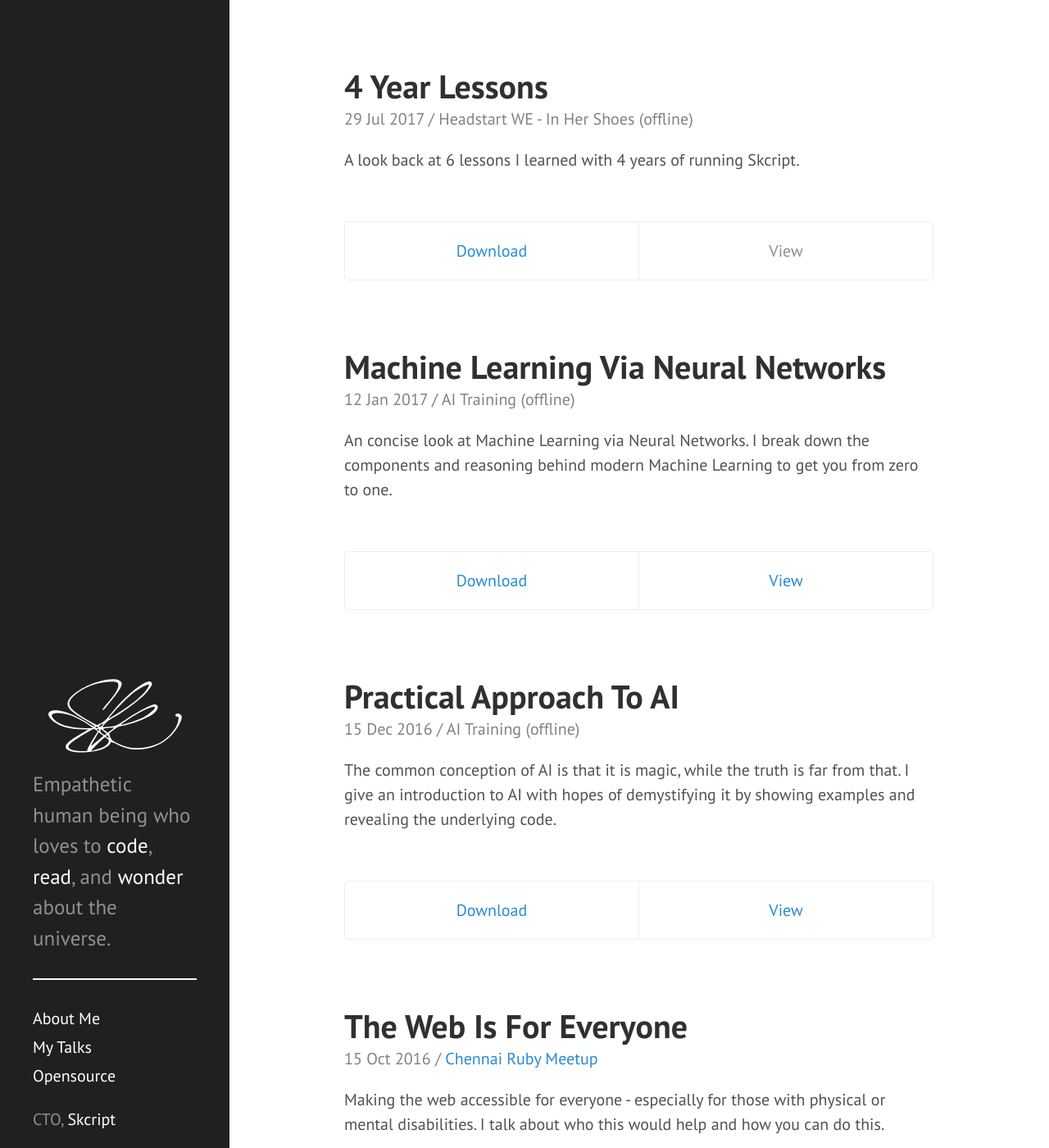
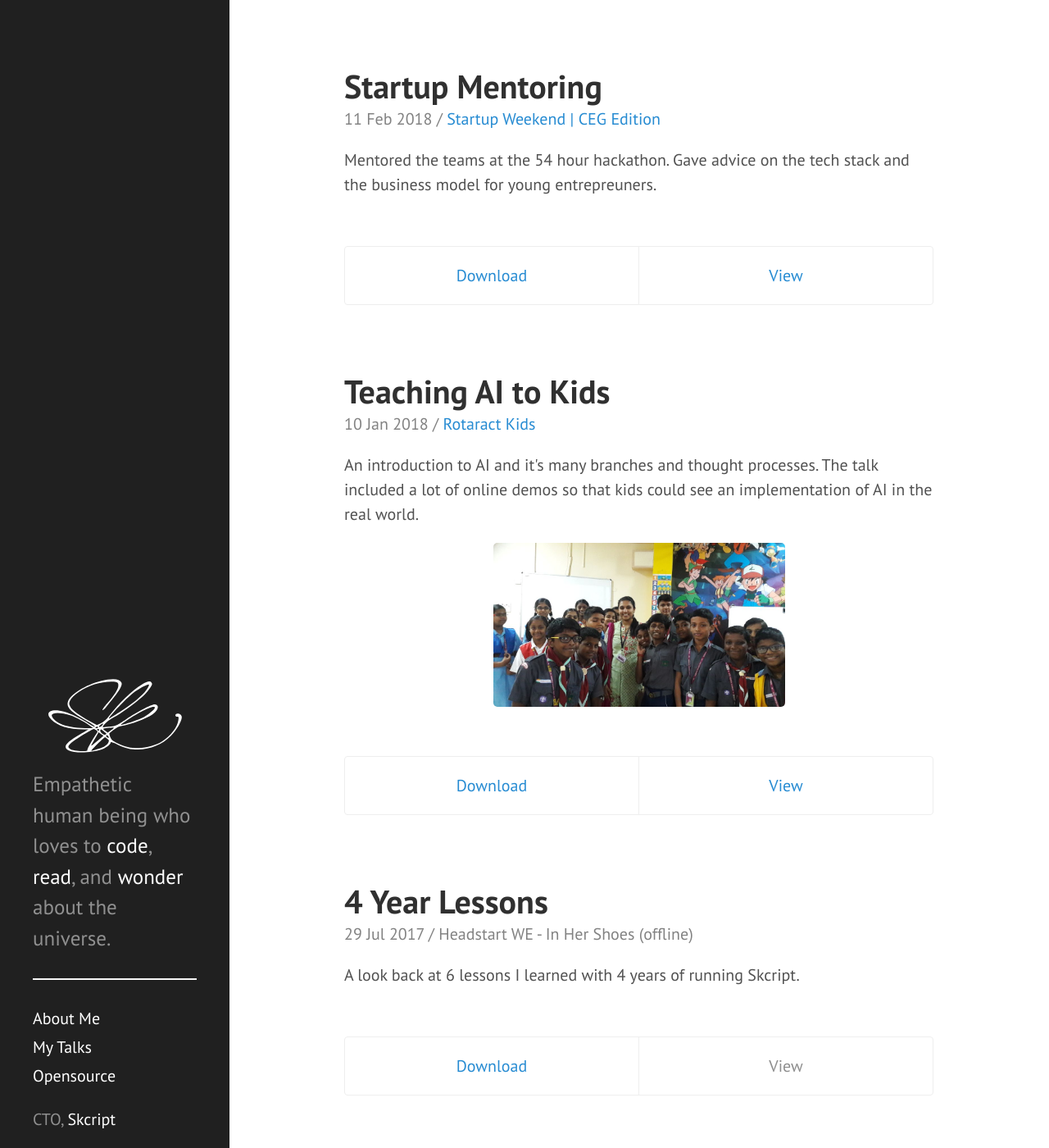
Before and after one commit to swaathi/swaathi.github.io, a Jekyll site: the page built from talks/index.html, in a window 1280 px wide and 1400 px high. Shown: the whole window at 82% size. Built offline with Jekyll 4.4.1, drawn with Linux system fonts in a browser that asks for light colours.

Commit message:
Adding recents talks

```diff
--- a/_data/talks.yml
+++ b/_data/talks.yml
@@ -1,3 +1,18 @@
+- name: "Startup Mentoring"
+  path: 'startup_weekend.jpeg'
+  date: 2018-02-11 10:00:00 +5:30 GMT
+  description: "Mentored the teams at the 54 hour hackathon. Gave advice on the tech stack and the business model for young entrepreuners."
+  event:
+    name: "Startup Weekend | CEG Edition"
+    link: 'http://communities.techstars.com/india/chennai-tamil-nadu-india/startup-weekend/11183'
+- name: "Teaching AI to Kids"
+  path: 'gta_vidya_mandir.jpeg'
+  image: 'gta_vidya_mandir.jpeg'
+  date: 2018-01-10 09:00:00 +5:30 GMT
+  description: "An introduction to AI and it's many branches and thought processes. The talk included a lot of online demos so that kids could see an implementation of AI in the real world."
+  event:
+    name: "Rotaract Kids"
+    link: "https://www.instagram.com/p/BdwhUZDlZ0Z/?taken-by=skcript"
 - name: "4 Year Lessons"
   path: "lessons.pdf"
   link: ""
--- a/talks/index.html
+++ b/talks/index.html
@@ -23,6 +23,11 @@ title: Talks
       <p>
         {{ talk.description }}
       </p>
+      {% if talk.image %}
+        <center>
+          <img style="height:200px;" src="/talks/{{ talk.image }}">
+        </center>
+      {% endif %}
       <div class="pagination">
         <a class="pagination-item older" href="/talks/{{ talk.path }}">Download</a>
         {% if talk.link != "" %}
```
Also changed, not shown: talks/gta_vidya_mandir.jpeg (added), talks/startup_weeked.png (added).
